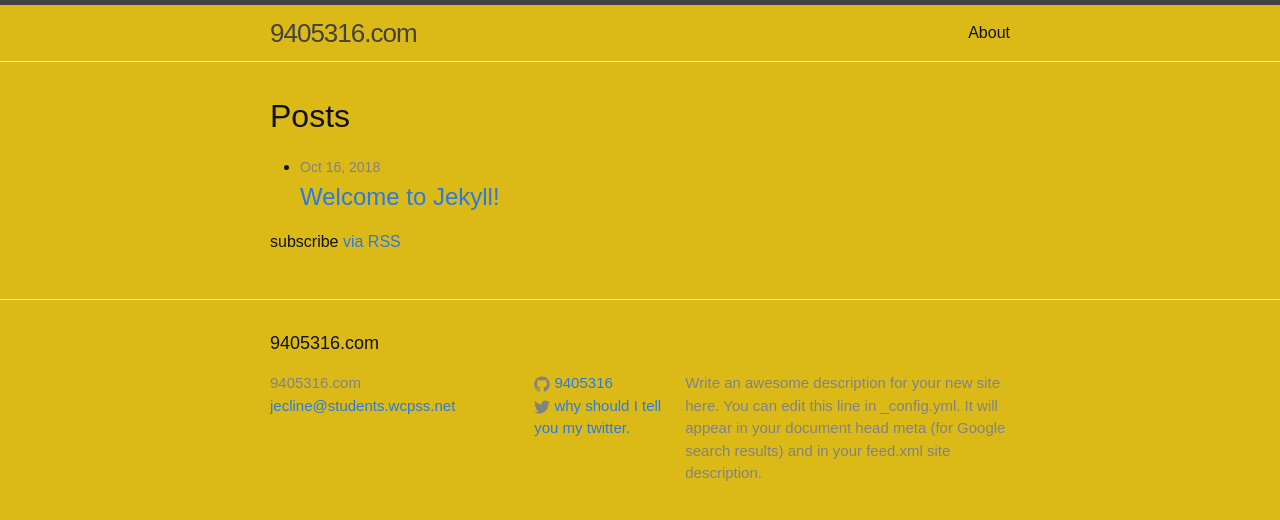
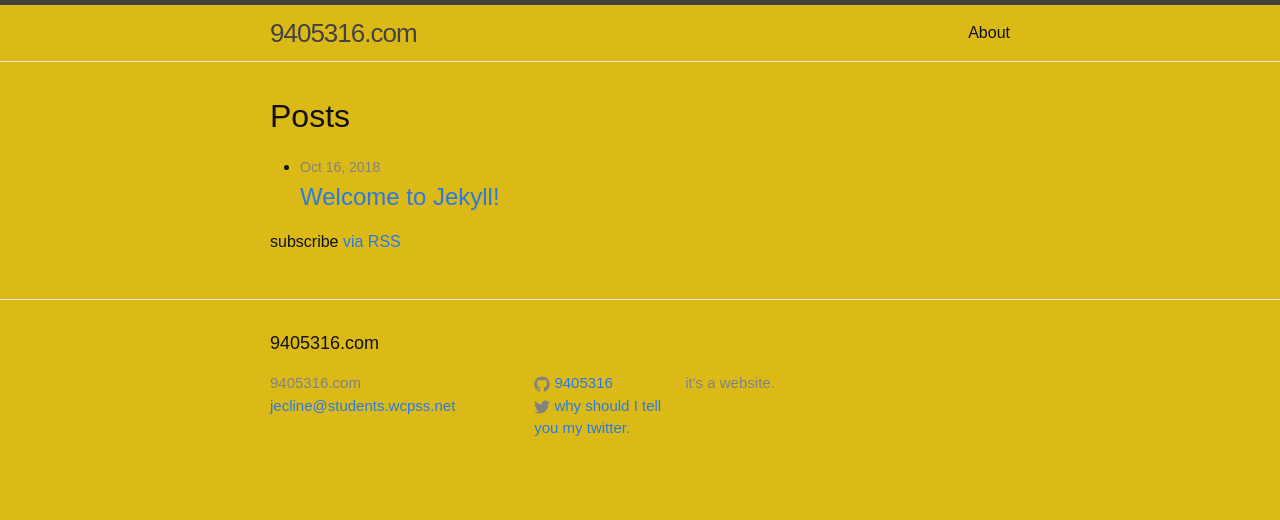
Before and after one commit to 9405316/9405316.github.io, a Jekyll site: the page built from index.html, in a window 1280 px wide. Shown: the top 520 px of the page. Built offline with Jekyll 4.4.1, drawn with Linux system fonts in a browser that asks for light colours.

Commit message:
Update _config.yml

```diff
--- a/_config.yml
+++ b/_config.yml
@@ -9,9 +9,7 @@
 title: 9405316.com
 email: jecline@students.wcpss.net
 description: > # this means to ignore newlines until "baseurl:"
-  Write an awesome description for your new site here. You can edit this
-  line in _config.yml. It will appear in your document head meta (for
-  Google search results) and in your feed.xml site description.
+  it's a website.
 baseurl: "" # the subpath of your site, e.g. /blog
 url: "http://yourdomain.com" # the base hostname & protocol for your site
 twitter_username: why should I tell you my twitter.
```
